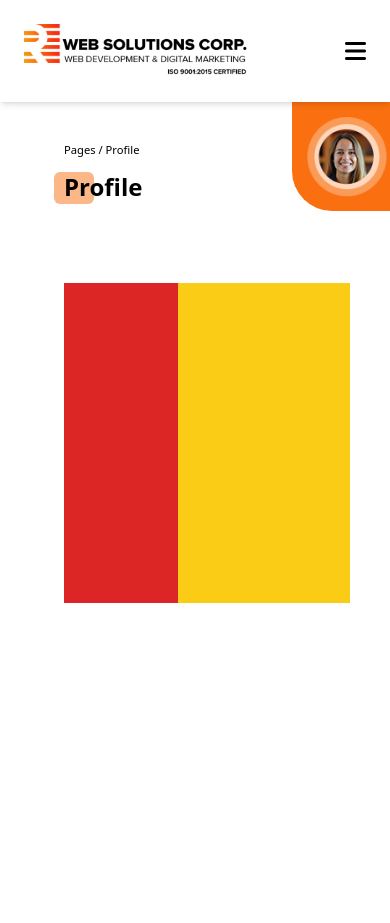
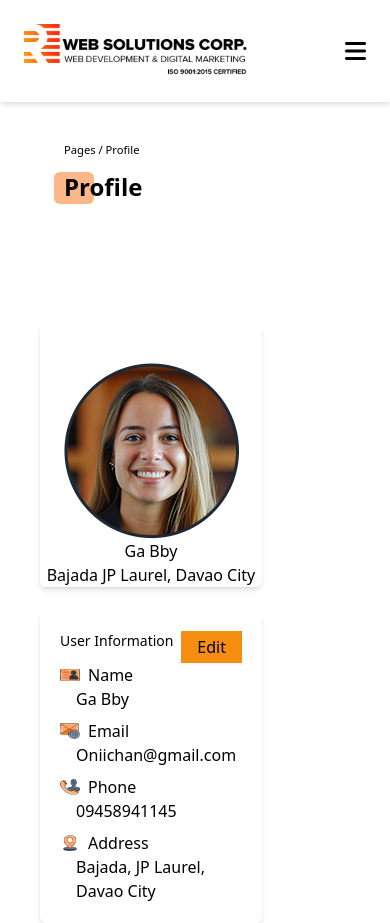
Before and after one commit to yourboiralph/RWEB_SMM, a Laravel app: page /client/profile in a window 390 px wide; the page is wider, and only the part inside the window is pictured. Before the commit the page ends 603 px from the top of that part, so only its background shows below. Run offline with Laravel 9, Linux system fonts and the light colour scheme; style sheets or scripts are compiled from the project's sources.

Commit message:
profile edit

```diff
--- a/resources/views/client/profile.blade.php
+++ b/resources/views/client/profile.blade.php
@@ -1,15 +1,61 @@
-<x-navbar link="client">
-  {{-- UPPER PART --}}
-  <div class="grid grid-cols-3">
-    <x-pagetitle header="Profile" />
+<div class="mx-auto max-w-screen-2xl">
+  <x-navbar link="client">
+      <div class="h-full mx-auto max-w-screen-xl">
+          {{-- UPPER PART --}}
+          <x-header.upper-part name="Gabbiy" header="Profile" />
 
-    {{-- PROPS FOR PROFILE --}}
-    <x-mini-profile name="Gabby" />
-  </div>
+          {{-- Middle Part --}}
+          <div class="grid px-10 mt-20 grid-cols-3 h-80 gap-6 pr-32 text-black">
+            <div class="col-span-3 lg:col-span-1 bg-white shadow-md rounded-md pt-10">
+              <div class="w-full flex justify-center items-center">
+                <img src="/Assets/user-profile-profilepage.png" alt="">
+              </div>
+              <div class="text-center">
+                <h1>Ga Bby</h1>
+              </div>
+              <div class="text-center">
+                <h1>Bajada JP Laurel, Davao City</h1>
+              </div>
+            </div>
 
-  <div class="grid grid-cols-3 w-full h-80 m-10 px-6">
-    <div class="col-span-1 bg-red-600"></div>
-    <div class="col-span-2 bg-yellow-400 mr-14"></div>
-  </div>
 
-</x-navbar>
+            <div class="col-span-3 lg:col-span-2 bg-white shadow-md rounded-md p-5">
+              <div class="flex justify-between">
+                <h1 class="text-sm">User Information</h1>
+                <div class="px-4 py-1 bg-[#f68e12]">Edit</div>
+              </div>
+              <div class="space-y-2">
+                <div>
+                  <div class="flex space-x-2 items-center">
+                    <img src="/Assets/name.png" class="w-5 h-4" alt="">
+                    <h1>Name</h1>
+                  </div>
+                  <p class="pl-4">Ga Bby</p>
+                </div>
+                <div>
+                  <div class="flex space-x-2 items-center">
+                    <img src="/Assets/email.png" class="w-5 h-4" alt="">
+                    <h1>Email</h1>
+                  </div>
+                  <p class="pl-4">Oniichan@gmail.com</p>
+                </div>
+                <div>
+                  <div class="flex space-x-2 items-center">
+                    <img src="/Assets/phone-number.png" class="w-5 h-4" alt="">
+                    <h1>Phone</h1>
+                  </div>
+                  <p class="pl-4">09458941145</p>
+                </div>
+                <div>
+                  <div class="flex space-x-2 items-center">
+                    <img src="/Assets/address.png" class="w-5 h-4" alt="">
+                    <h1>Address</h1>
+                  </div>
+                  <p class="pl-4">Bajada, JP Laurel, Davao City</p>
+                </div>
+              </div>
+            </div>
+          </div>
+      </div>
+  </x-navbar>
+</div>
```
Also changed, not shown: resources/views/client/profile/edit.blade.php (added, +63 -0 lines), public/Assets/address.png (added), public/Assets/email.png (added), public/Assets/name.png (added), public/Assets/phone-number.png (added).
